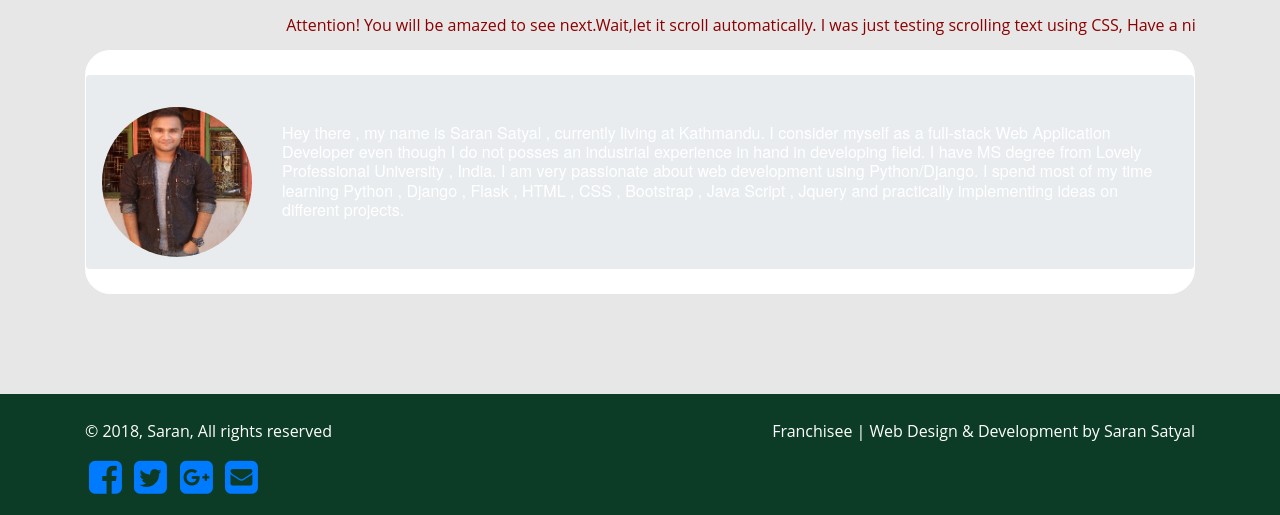
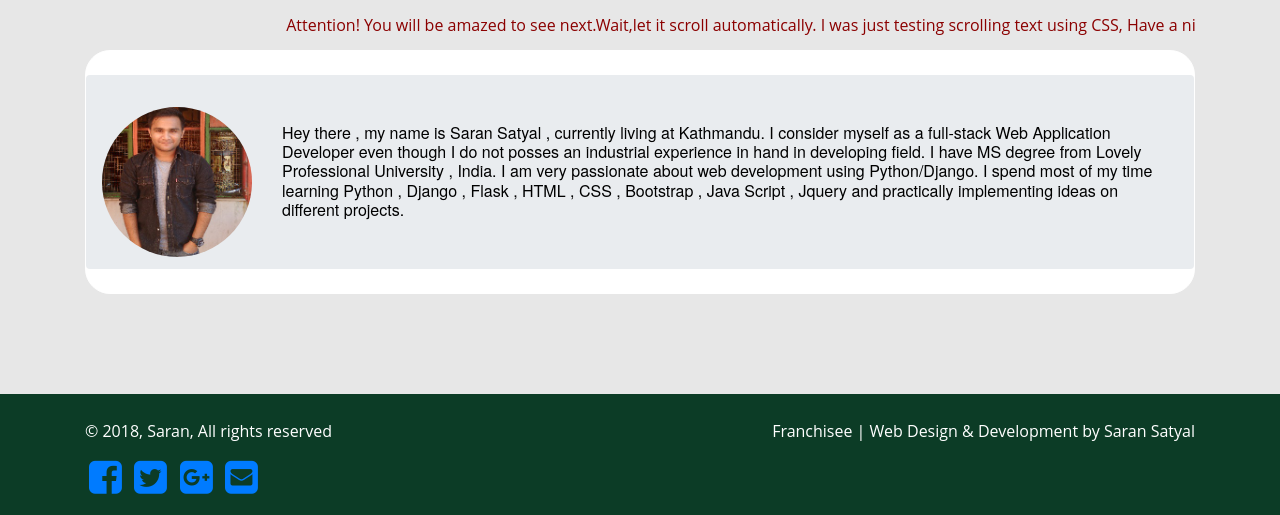
Before and after one commit to saransatyal/a2zboards, a Django app: page /author/ in a window 1280 px wide. Shown: the part 71-586 px from the top of the page. Run offline with Django 3.2, Linux system fonts and the light colour scheme; some libraries are stand-ins or nearby versions; some web fonts are replaced.

Commit message:
author text black

```diff
--- a/static/css/app.css
+++ b/static/css/app.css
@@ -259,7 +259,7 @@ img {
     line-height: 1.2;
     font-weight: 200;
     font-family: "HelveticaNeue", "Helvetica Neue", Helvetica, Arial, sans-serif;
-    color: White;
+    color: Black;
 }
 .post-title {
     font-weight: bold;
```
